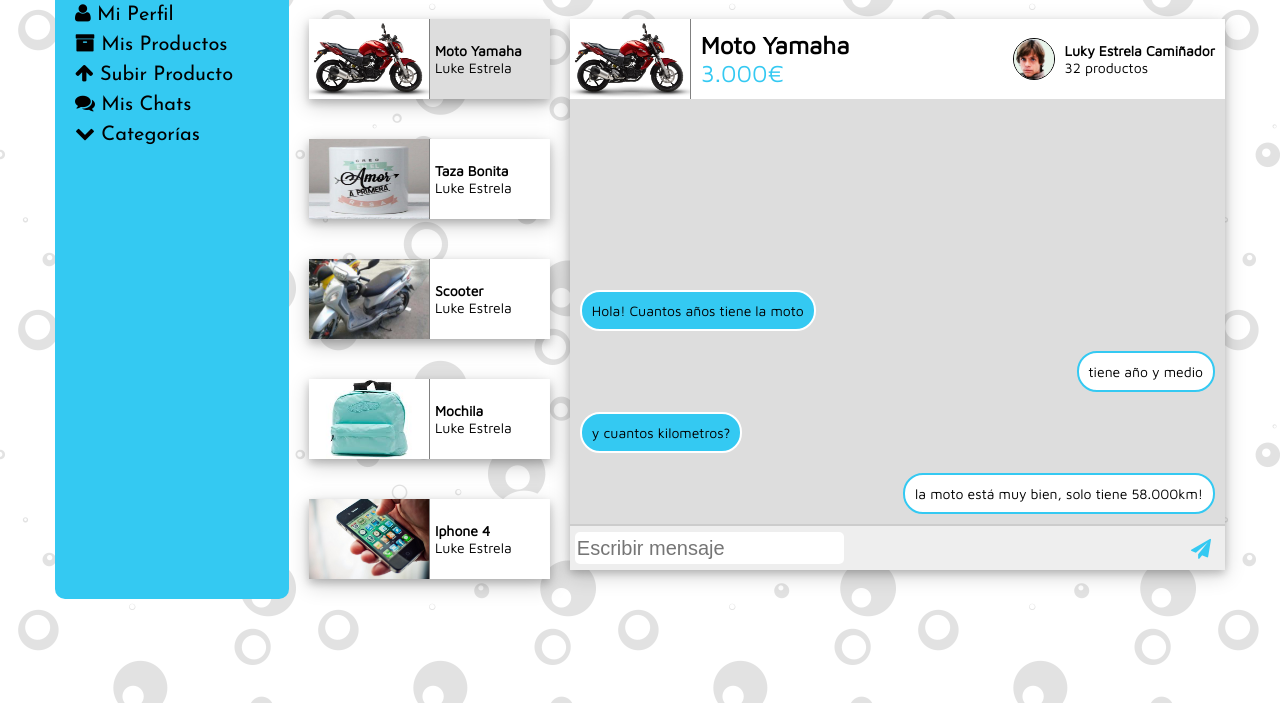
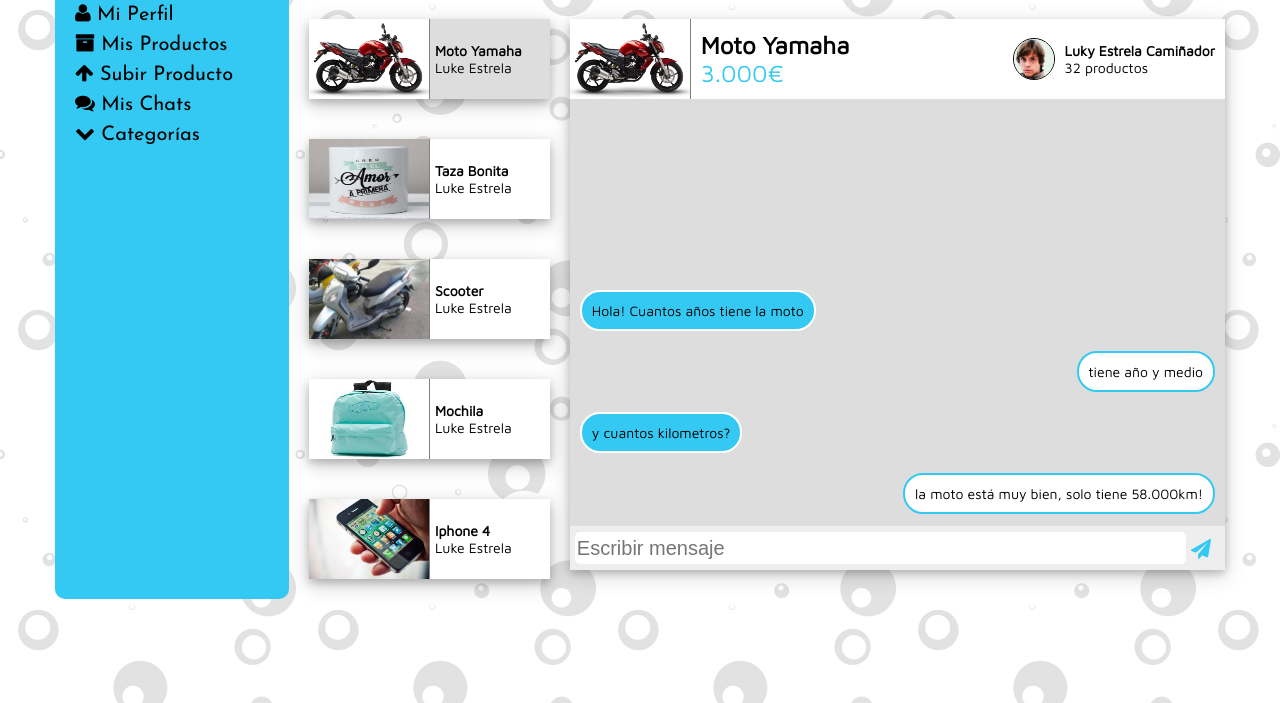
Before and after one commit to ddduran95/BubbleBuying, a PHP site: page /chat.html in a window 1280 px wide. Shown: the part 97-800 px from the top of the page. Run offline with PHP 8.4, Linux system fonts and the light colour scheme.

Commit message:
input arreglado

```diff
--- a/chat.html
+++ b/chat.html
@@ -95,11 +95,11 @@
             <div class="comentario left">  la moto está muy bien, solo tiene 58.000km!      </div>
         </div>
         <div class="caja_texto_chat">
-              <div>
-              <input type="text" class = "texto_chat" placeholder="Escribir mensaje">
+            <div class = "input_chat">
+                <input type="text" class = "texto_chat" placeholder="Escribir mensaje" >
             </div>
             <div>
-              <a class= "btn_enviar_texto" href="#"><i class="fa fa-paper-plane" aria-hidden="false"></i></a>
+                <a class= "btn_enviar_texto" href="#"><i class="fa fa-paper-plane" aria-hidden="false"></i></a>
           </div>
         </div>
       </div>
--- a/style.css
+++ b/style.css
@@ -178,10 +178,8 @@ header {
 }
 .chat .lista{
   display: flex;
-  flex-basis: 30%;
+  flex-basis: 100%;
   flex-direction: column;
-
-
 }
 .cabecera_chat{
   height: 80px;
@@ -237,7 +235,7 @@ header {
 }
 .caja_texto_chat{
   height: 44px;
-  border-top: solid 2px #CCCCCC;
+  border-top: solid 2px #DDDDDD;
   display: flex;
   align-items:center;
   vertical-align: middle;
@@ -245,7 +243,12 @@ header {
   font-size: 15px;
   background-color:#EEEEEE;
   justify-content: space-between;
-
+}
+.input_chat{
+    width: 100%;
+}
+.input_chat input{
+    width: 100%
 }
 .texto_chat{
   color:black;
@@ -265,6 +268,7 @@ header {
 .btn_enviar_texto{
     margin-top: 7px;
     margin-right: 14px;
+    margin-left: 14px;
     align-self:center;
     color: #34C9F2;
     border: 0px;
@@ -425,7 +429,7 @@ header, #news, #maincontent, #mainnavigation, footer {
  #maincontent, #mainnavigation {
    flex-basis: 100%;
  }
- .lista{
+ .chat .lista{
    flex-basis: 30%;
  }
  .ventana_chat{
```
